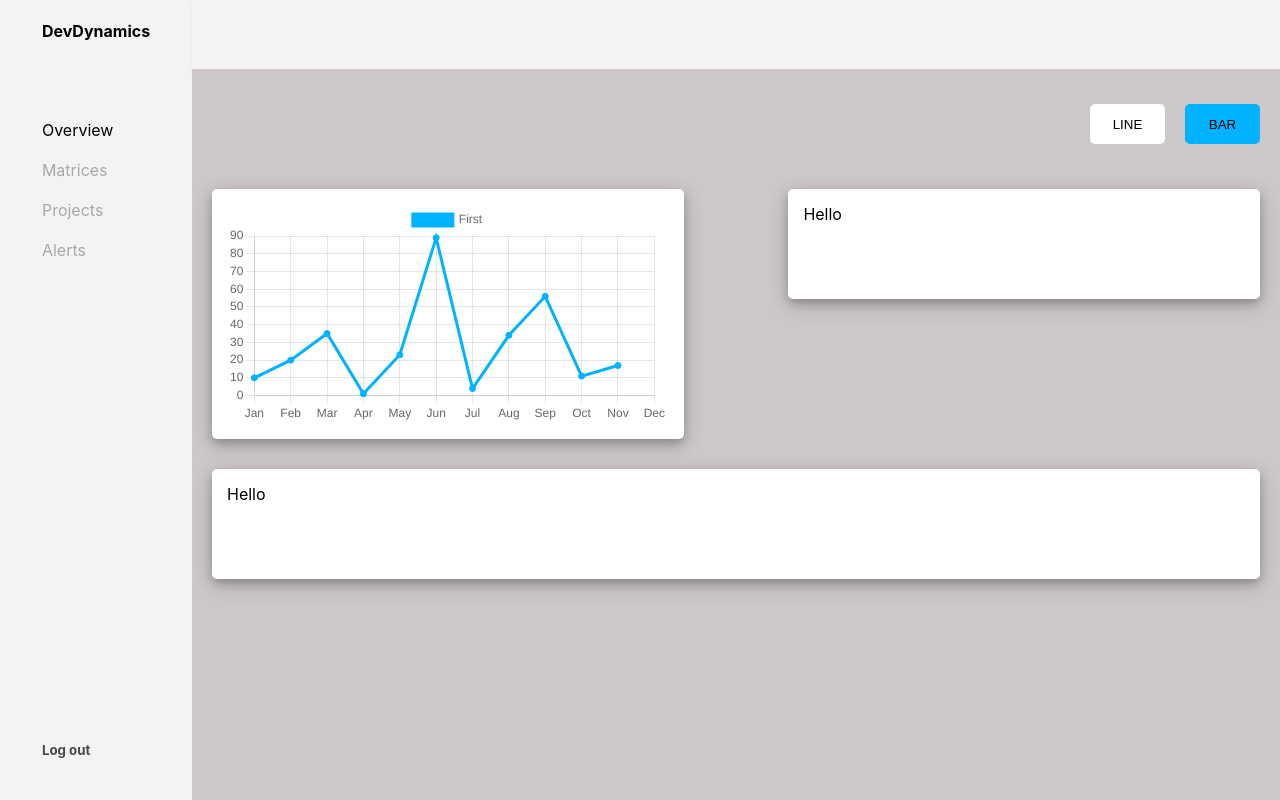
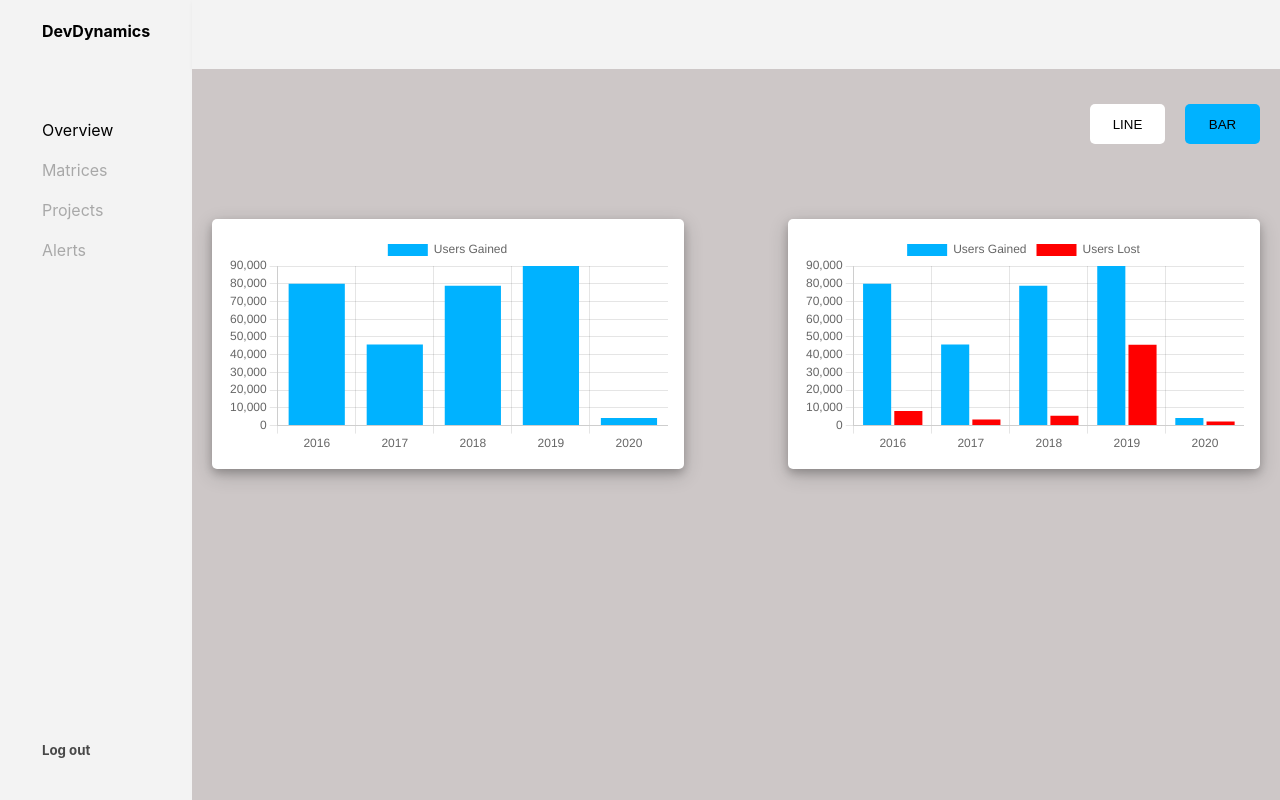
Before and after one commit to priyanshi0799/devDynamics, a React (Create React App) app: page / in a window 1280 px wide. Both pictures are taken after a click on the button "BAR". Built offline with nearby package versions, Linux system fonts and the light colour scheme.

Commit message:
charts added

```diff
--- a/src/Components/Overview/Overview.tsx
+++ b/src/Components/Overview/Overview.tsx
@@ -1,4 +1,6 @@
 import { useState } from 'react';
+import { UserData } from '../../data';
+import { BarChart } from '../../Reusables/BarChart';
 import { Button } from '../../Reusables/Button';
 import { Card } from '../../Reusables/Card';
 import { LineChart } from '../../Reusables/LineChart';
@@ -7,6 +9,35 @@ import { ParentDiv, ButtonWrapper, CardWrapper } from './OverviewStyle';
 export const Overview = () => {
     const [isLineActive, setIsLineActive] = useState(true);
     const [isBarActive, setIsBarActive] = useState(false);
+    const userData = {
+        labels: UserData.map((data) => data.year),
+        datasets: [
+            {
+                label: 'Users Gained',
+                data: UserData.map((data) => data.userGain),
+                backgroundColor: '#00b2ff',
+                borderColor: '#00b2ff',
+            },
+        ],
+    };
+
+    const userDoubleData = {
+        labels: UserData.map((data) => data.year),
+        datasets: [
+            {
+                label: 'Users Gained',
+                data: UserData.map((data) => data.userGain),
+                backgroundColor: '#00b2ff',
+                borderColor: '#00b2ff',
+            },
+            {
+                label: 'Users Lost',
+                data: UserData.map((data) => data.userLost),
+                backgroundColor: 'red',
+                borderColor: 'red',
+            },
+        ],
+    };
 
     const toggleButton = (type: string) => {
         if (type === 'line') {
@@ -16,31 +47,6 @@ export const Overview = () => {
             setIsBarActive(true);
             setIsLineActive(false);
         }
-    };
-
-    const lineData = {
-        labels: [
-            'Jan',
-            'Feb',
-            'Mar',
-            'Apr',
-            'May',
-            'Jun',
-            'Jul',
-            'Aug',
-            'Sep',
-            'Oct',
-            'Nov',
-            'Dec',
-        ],
-        datasets: [
-            {
-                label: 'First',
-                data: [10, 20, 35, 1, 23, 89, 4, 34, 56, 11, 17],
-                backgroundColor: '#00b2ff',
-                borderColor: '#00b2ff',
-            },
-        ],
     };
 
     return (
@@ -60,11 +66,20 @@ export const Overview = () => {
 
             <CardWrapper>
                 <Card>
-                    <LineChart data={lineData} />
+                    {isLineActive ? (
+                        <LineChart data={userData} />
+                    ) : (
+                        <BarChart data={userData} />
+                    )}
                 </Card>
-                <Card>Hello</Card>
+                <Card>
+                    {isLineActive ? (
+                        <LineChart data={userDoubleData} />
+                    ) : (
+                        <BarChart data={userDoubleData} />
+                    )}
+                </Card>
             </CardWrapper>
-            <Card>Hello</Card>
         </ParentDiv>
     );
 };
--- a/src/Components/Overview/OverviewStyle.ts
+++ b/src/Components/Overview/OverviewStyle.ts
@@ -20,4 +20,5 @@ export const CardWrapper = styled.div`
     display: flex;
     gap: 10%;
     width: 100%;
+    margin-top: 30px;
 `;
--- a/src/Reusables/BarChart.tsx
+++ b/src/Reusables/BarChart.tsx
@@ -1,3 +1,8 @@
-export const BarChart = () => {
-    return <div>BarChart</div>;
+import { Bar } from 'react-chartjs-2';
+import { Chart as ChartJS, registerables } from 'chart.js';
+
+ChartJS.register(...registerables);
+
+export const BarChart = ({ data }: { data: any }) => {
+    return <Bar data={data}></Bar>;
 };
--- a/src/Reusables/LineChart.tsx
+++ b/src/Reusables/LineChart.tsx
@@ -1,24 +1,7 @@
 import { Line } from 'react-chartjs-2';
-import {
-    Chart as ChartJS,
-    Title,
-    Tooltip,
-    LineElement,
-    Legend,
-    CategoryScale,
-    LinearScale,
-    PointElement,
-} from 'chart.js';
+import { Chart as ChartJS, registerables } from 'chart.js';
 
-ChartJS.register(
-    Title,
-    Tooltip,
-    LineElement,
-    Legend,
-    CategoryScale,
-    LinearScale,
-    PointElement
-);
+ChartJS.register(...registerables);
 
 export const LineChart = ({ data }: { data: any }) => {
     return <Line data={data}></Line>;
--- /dev/null
+++ b/src/data.ts
@@ -0,0 +1,32 @@
+export const UserData = [
+    {
+        id: 1,
+        year: 2016,
+        userGain: 80000,
+        userLost: 8230,
+    },
+    {
+        id: 2,
+        year: 2017,
+        userGain: 45677,
+        userLost: 3450,
+    },
+    {
+        id: 3,
+        year: 2018,
+        userGain: 78888,
+        userLost: 5550,
+    },
+    {
+        id: 4,
+        year: 2019,
+        userGain: 90000,
+        userLost: 45550,
+    },
+    {
+        id: 5,
+        year: 2020,
+        userGain: 4300,
+        userLost: 2340,
+    },
+];
```
